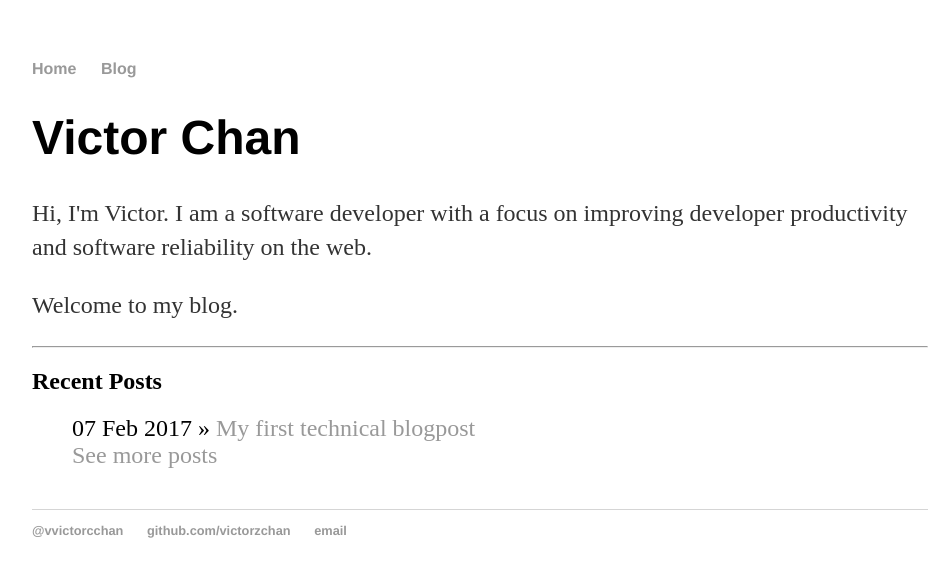
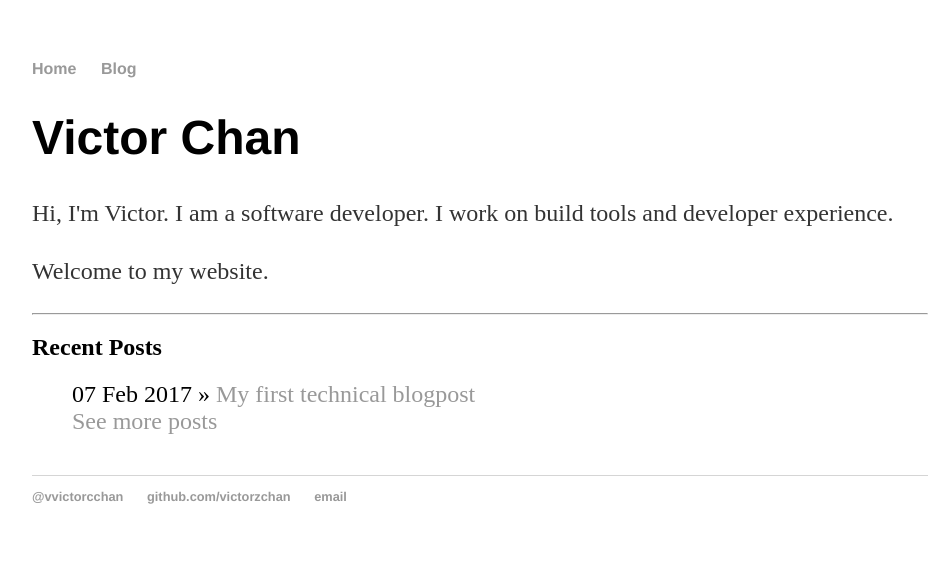
Before and after one commit to vctr-dev/vctr-dev.github.io, a Jekyll site: the page built from index.html, in a window 1280 px wide. Shown: the top 577 px of the page, without its empty margins (160-1099 px from the left). Built offline with Jekyll 4.4.1, drawn with Linux system fonts in a browser that asks for light colours.

Commit message:
Reword introduction

```diff
--- a/index.html
+++ b/index.html
@@ -6,10 +6,9 @@ title: Victor Chan
 <div class="blurb">
 	<h1>Victor Chan</h1>
 	<p>
-		Hi, I'm Victor. I am a software developer with a focus on improving
-		developer productivity and software reliability on the web.
+		Hi, I'm Victor. I am a software developer. I work on build tools and developer experience.
 	</p>
-	<p>Welcome to my blog.</p>
+	<p>Welcome to my website.</p>
 	<hr />
 	<h2>Recent Posts</h2>
 	<ul class="posts">
```
